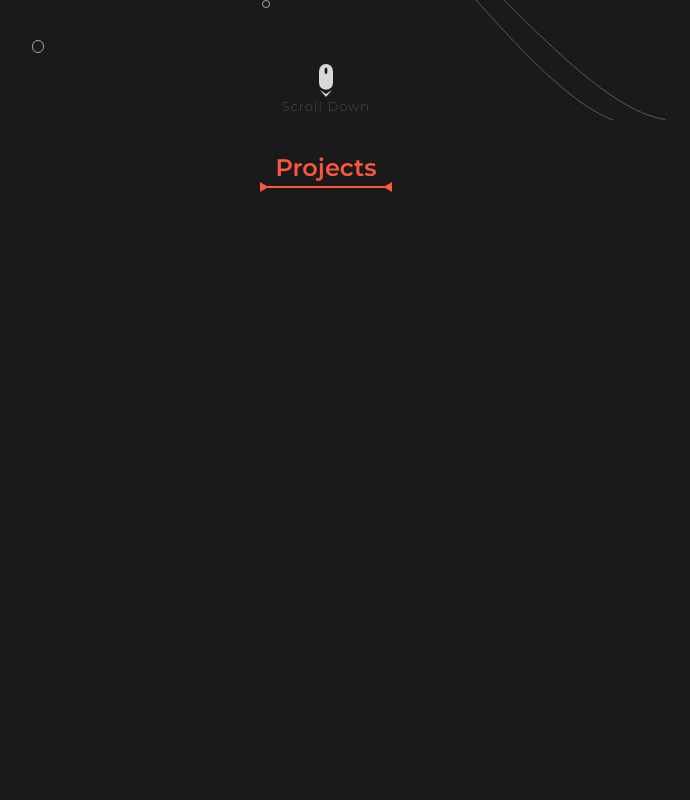
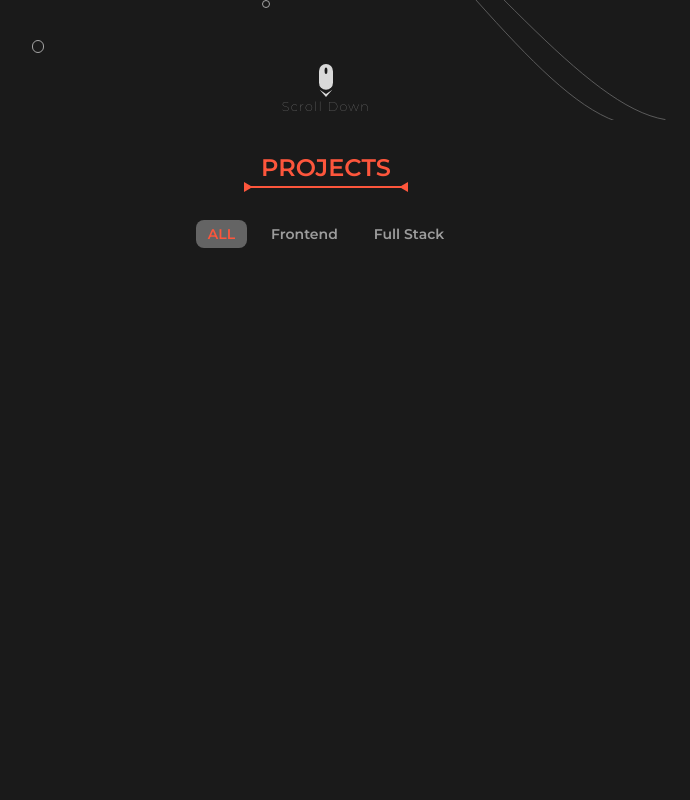
Before and after one commit to pravesh-dev/Portfolio, a React (Vite) app: page / in a window 1280 px wide. Shown: the part 2280-3080 px from the top of the page, without its empty margins (314-1004 px from the left). Built offline with nearby package versions, Linux system fonts and the light colour scheme.

Commit message:
added tab buttons in project component and made functional

```diff
--- a/src/Components/Projects.jsx
+++ b/src/Components/Projects.jsx
@@ -1,10 +1,19 @@
-import React from 'react';
+import React, { useState } from 'react';
 import triangle from '../assets/images/Projects/triangle.svg'
 
 function Projects() {
+    const [activeTab, setActiveTab] = useState('all');
+    const handleTabClick = (tab)=>{
+        setActiveTab(tab)
+    }
   return (
-    <div className='w-full h-screen flex flex-col items-center py-8'>
-      <h1 className='text-primary text-center w-32 text-2xl font-semibold relative pb-1'>Projects <span className='w-full h-[0.1rem] bg-primary absolute left-0 bottom-0'> <img src={triangle} className='w-3 absolute -left-1 top-1/2 -translate-y-1/2 rotate-90' /> <img src={triangle} className='w-3 absolute -right-1 top-1/2 -translate-y-1/2 -rotate-90' /></span></h1>
+    <div className='w-full h-screen flex flex-col items-center py-8 gap-8'>
+      <h1 className='text-primary text-center w-40 text-2xl font-semibold relative pb-1 uppercase'>Projects <span className='w-full h-[0.1rem] bg-primary absolute left-0 bottom-0'> <img src={triangle} className='w-3 absolute -left-1 top-1/2 -translate-y-1/2 rotate-90' /> <img src={triangle} className='w-3 absolute -right-1 top-1/2 -translate-y-1/2 -rotate-90' /></span></h1>
+      <div className='flex gap-3 items-center'>
+        <button className={`text-sm font-semibold px-3 py-1 rounded-lg ${activeTab === 'all' ? 'bg-[#646464] text-primary' : 'text-neutral-300/70'}`} onClick={()=>{handleTabClick('all')}}>ALL</button>
+        <button className={`text-sm font-semibold px-3 py-1 rounded-lg ${activeTab === 'frontend' ? 'bg-[#646464] text-primary' : 'text-neutral-300/70'}`} onClick={()=>{handleTabClick('frontend')}}>Frontend</button>
+        <button className={`text-sm font-semibold px-3 py-1 rounded-lg ${activeTab === 'full' ? 'bg-[#646464] text-primary' : 'text-neutral-300/70'}`} onClick={()=>{handleTabClick('full')}}>Full Stack</button>
+      </div>
     </div>
   )
 }
```
